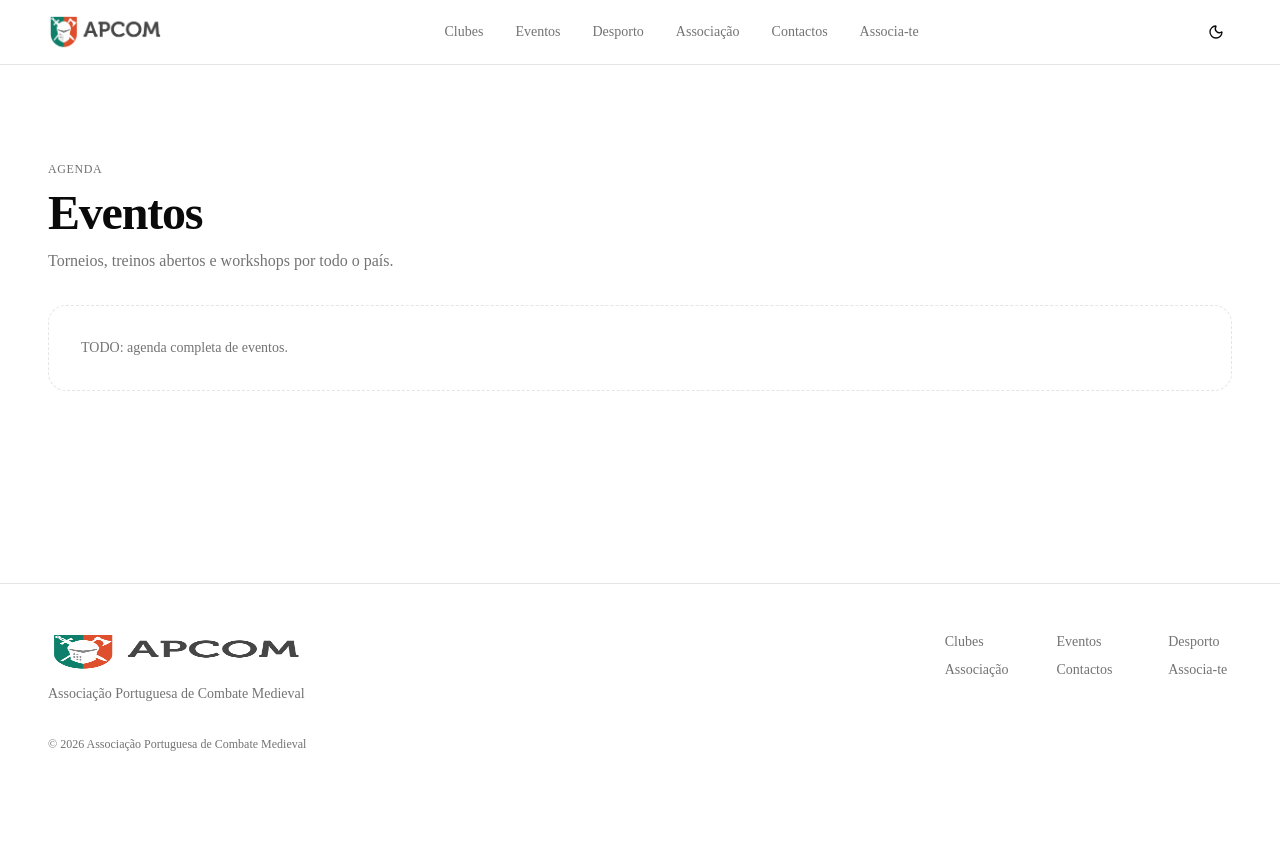
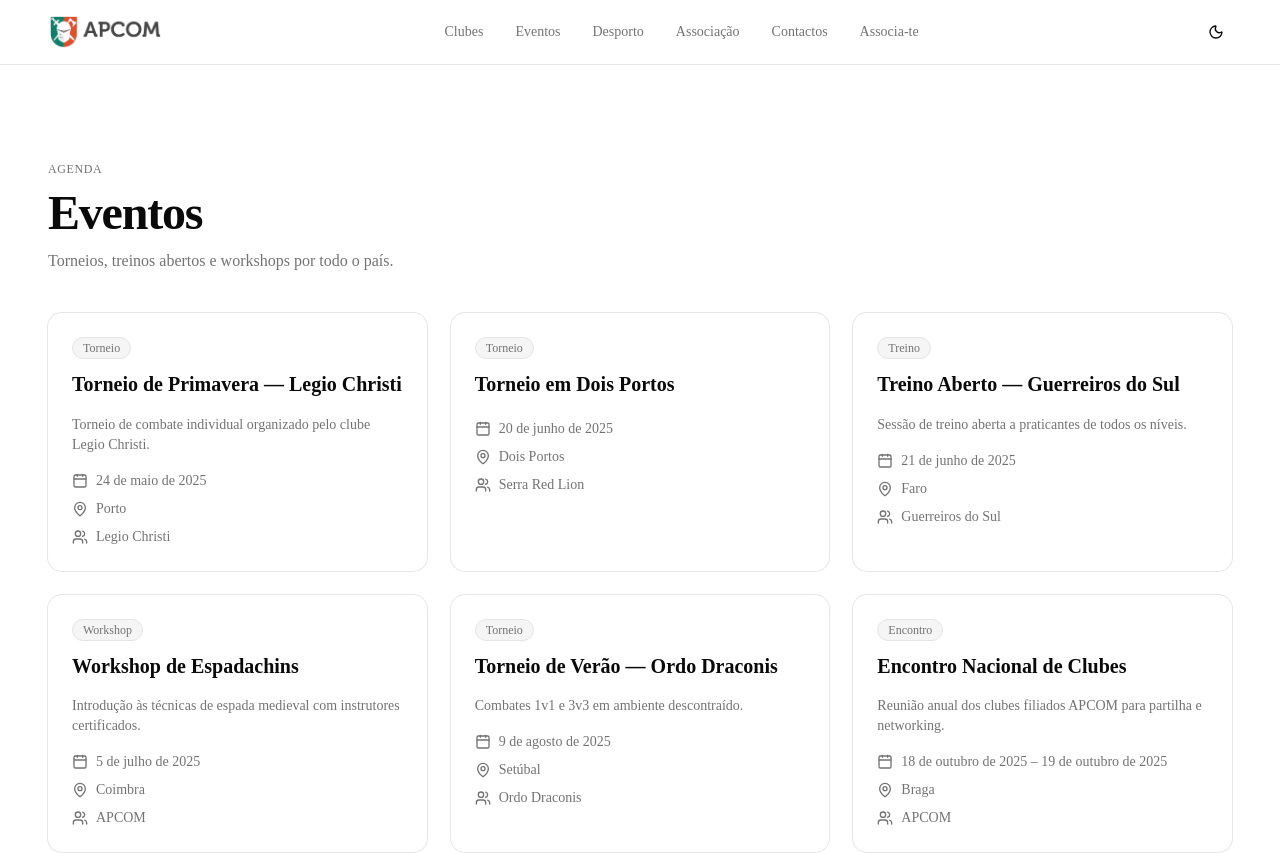
Before and after one commit to Base51/apcom-website, a Next.js app: page /eventos in a window 1280 px wide. Shown: the top 853 px of the page. Before the commit the page ends 800 px from the top, so only its background shows below. Built offline with nearby package versions, Linux system fonts and the light colour scheme.

Commit message:
feat: implement event listing with EventCard component; add sample events data and update Eventos page layout

```diff
--- a/src/app/eventos/page.tsx
+++ b/src/app/eventos/page.tsx
@@ -2,14 +2,20 @@ import type { Metadata } from "next";
 import { Container } from "@/components/shared/Container";
 import { Section } from "@/components/shared/Section";
 import { PageHeader } from "@/components/shared/PageHeader";
+import { EventCard } from "@/components/cards/EventCard";
 import { buildMetadata } from "@/lib/seo";
+import { events } from "@/data/events";
 
 export const metadata: Metadata = buildMetadata({ title: "Eventos" });
 
 export default function EventosPage() {
+  const sorted = [...events].sort((a, b) =>
+    a.startDate.localeCompare(b.startDate)
+  );
+
   return (
     <Section>
-      <Container className="flex flex-col gap-8">
+      <Container className="flex flex-col gap-10">
         <PageHeader
           as="h1"
           size="xl"
@@ -17,9 +23,18 @@ export default function EventosPage() {
           title="Eventos"
           description="Torneios, treinos abertos e workshops por todo o país."
         />
-        <div className="rounded-2xl border border-dashed border-border bg-card p-8 text-sm text-muted-foreground">
-          TODO: agenda completa de eventos.
-        </div>
+
+        {sorted.length === 0 ? (
+          <p className="text-sm text-muted-foreground">
+            Sem eventos disponíveis de momento.
+          </p>
+        ) : (
+          <div className="grid grid-cols-1 gap-6 md:grid-cols-2 lg:grid-cols-3">
+            {sorted.map((event) => (
+              <EventCard key={event.id} event={event} />
+            ))}
+          </div>
+        )}
       </Container>
     </Section>
   );
--- a/src/data/events.ts
+++ b/src/data/events.ts
@@ -1,3 +1,58 @@
 import type { Event } from "@/types/event";
 
-export const events: Event[] = [];
+export const events: Event[] = [
+  {
+    id: "1",
+    title: "Torneio em Dois Portos",
+    category: "torneio",
+    startDate: "2025-06-20",
+    location: "Dois Portos",
+    organizer: "Serra Red Lion",
+  },
+  {
+    id: "2",
+    title: "Torneio de Primavera — Legio Christi",
+    description: "Torneio de combate individual organizado pelo clube Legio Christi.",
+    category: "torneio",
+    startDate: "2025-05-24",
+    location: "Porto",
+    organizer: "Legio Christi",
+  },
+  {
+    id: "3",
+    title: "Workshop de Espadachins",
+    description: "Introdução às técnicas de espada medieval com instrutores certificados.",
+    category: "workshop",
+    startDate: "2025-07-05",
+    location: "Coimbra",
+    organizer: "APCOM",
+  },
+  {
+    id: "4",
+    title: "Treino Aberto — Guerreiros do Sul",
+    description: "Sessão de treino aberta a praticantes de todos os níveis.",
+    category: "treino",
+    startDate: "2025-06-21",
+    location: "Faro",
+    organizer: "Guerreiros do Sul",
+  },
+  {
+    id: "5",
+    title: "Encontro Nacional de Clubes",
+    description: "Reunião anual dos clubes filiados APCOM para partilha e networking.",
+    category: "encontro",
+    startDate: "2025-10-18",
+    endDate: "2025-10-19",
+    location: "Braga",
+    organizer: "APCOM",
+  },
+  {
+    id: "6",
+    title: "Torneio de Verão — Ordo Draconis",
+    description: "Combates 1v1 e 3v3 em ambiente descontraído.",
+    category: "torneio",
+    startDate: "2025-08-09",
+    location: "Setúbal",
+    organizer: "Ordo Draconis",
+  },
+];
--- a/src/sections/home/Events.tsx
+++ b/src/sections/home/Events.tsx
@@ -3,11 +3,16 @@ import { Calendar } from "lucide-react";
 import { Container } from "@/components/shared/Container";
 import { Section } from "@/components/shared/Section";
 import { PageHeader } from "@/components/shared/PageHeader";
+import { EventCard } from "@/components/cards/EventCard";
 import { buttonVariants } from "@/components/ui/button";
 import { events } from "@/data/events";
 
 export function Events() {
-  const upcoming = events.slice(0, 3);
+  const today = new Date().toISOString().split("T")[0];
+  const upcoming = events
+    .filter((e) => e.startDate >= today)
+    .sort((a, b) => a.startDate.localeCompare(b.startDate))
+    .slice(0, 3);
 
   return (
     <Section className="bg-muted/30">
@@ -39,7 +44,9 @@ export function Events() {
           </div>
         ) : (
           <div className="grid grid-cols-1 gap-6 md:grid-cols-2 lg:grid-cols-3">
-            {/* TODO: EventCard component */}
+            {upcoming.map((event) => (
+              <EventCard key={event.id} event={event} />
+            ))}
           </div>
         )}
       </Container>
--- a/src/types/event.ts
+++ b/src/types/event.ts
@@ -8,6 +8,7 @@ export type Event = {
   startDate: string;
   endDate?: string;
   location: string;
+  organizer: string;
   url?: string;
   image?: string;
 };
```
